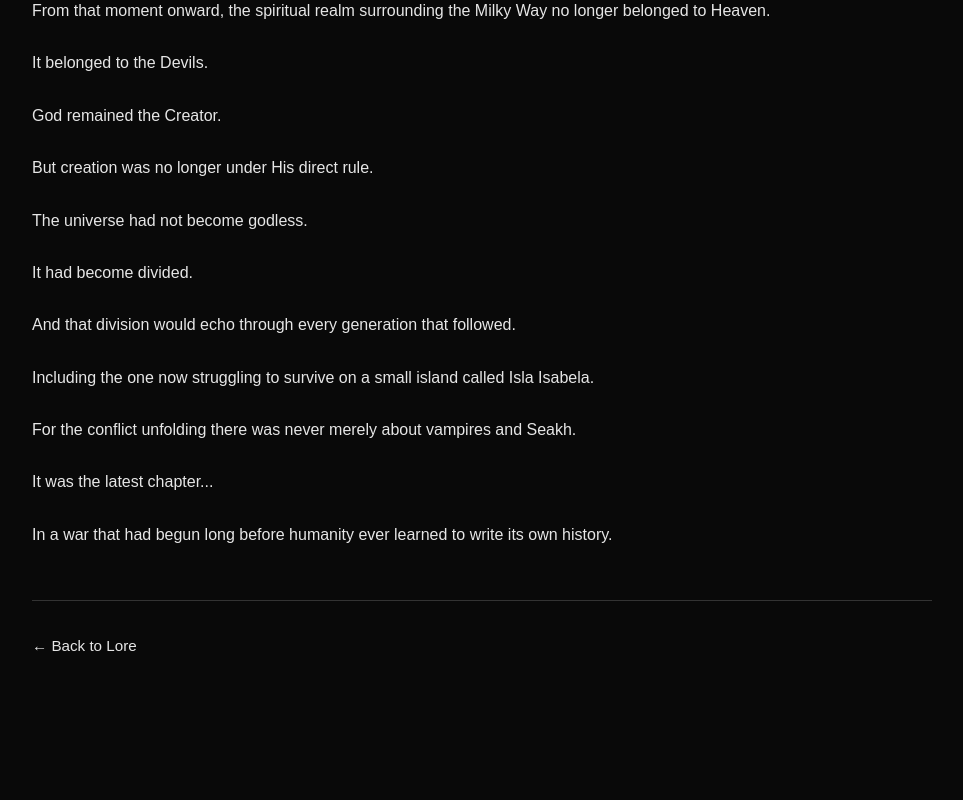
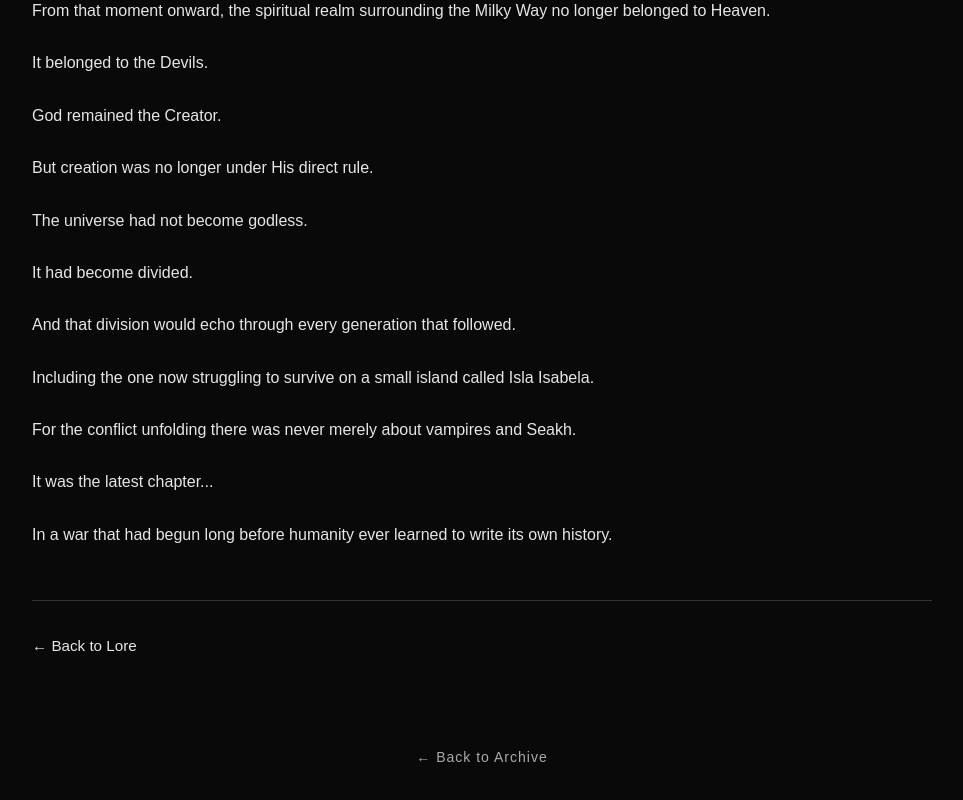
Before and after one commit to yoicsecrec/kissndestroy, a plain HTML site: page part4.html in a window 1280 px wide. Shown: the part 5769-6569 px from the top of the page, without its empty margins (158-1121 px from the left). Before the commit the page ends 6491 px from the top, so only its background shows below. Drawn offline with Linux system fonts and the light colour scheme.

Commit message:
Update part4.html

```diff
--- a/part4.html
+++ b/part4.html
@@ -300,6 +300,16 @@
 
 <a href="index.html">← Back to Lore</a>
 
-</main>
+<div style="text-align:center; margin-top:80px; padding-bottom:60px;">
+  <a href="index.html" style="
+    color:#aaa;
+    text-decoration:none;
+    font-size:14px;
+    letter-spacing:1px;
+  ">
+    ← Back to Archive
+  </a>
+</div>
+
 </body>
 </html>
```
